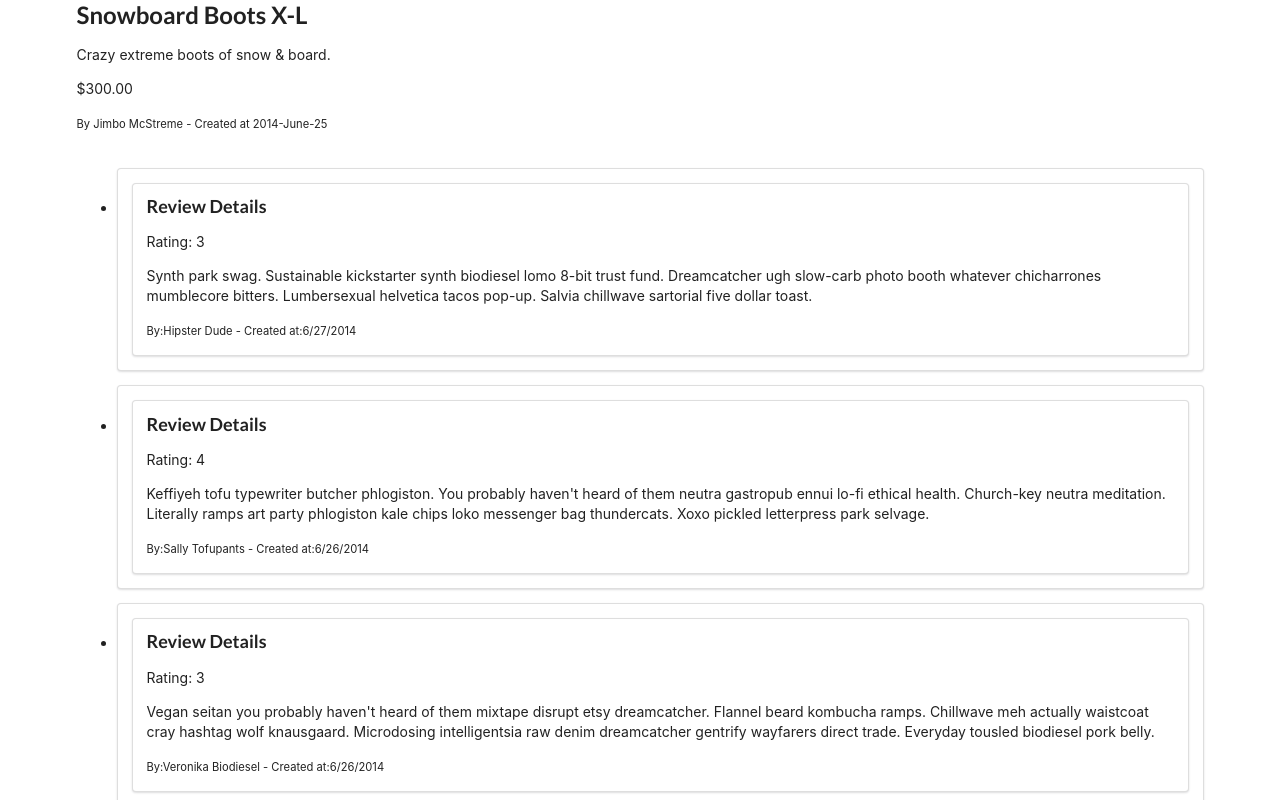
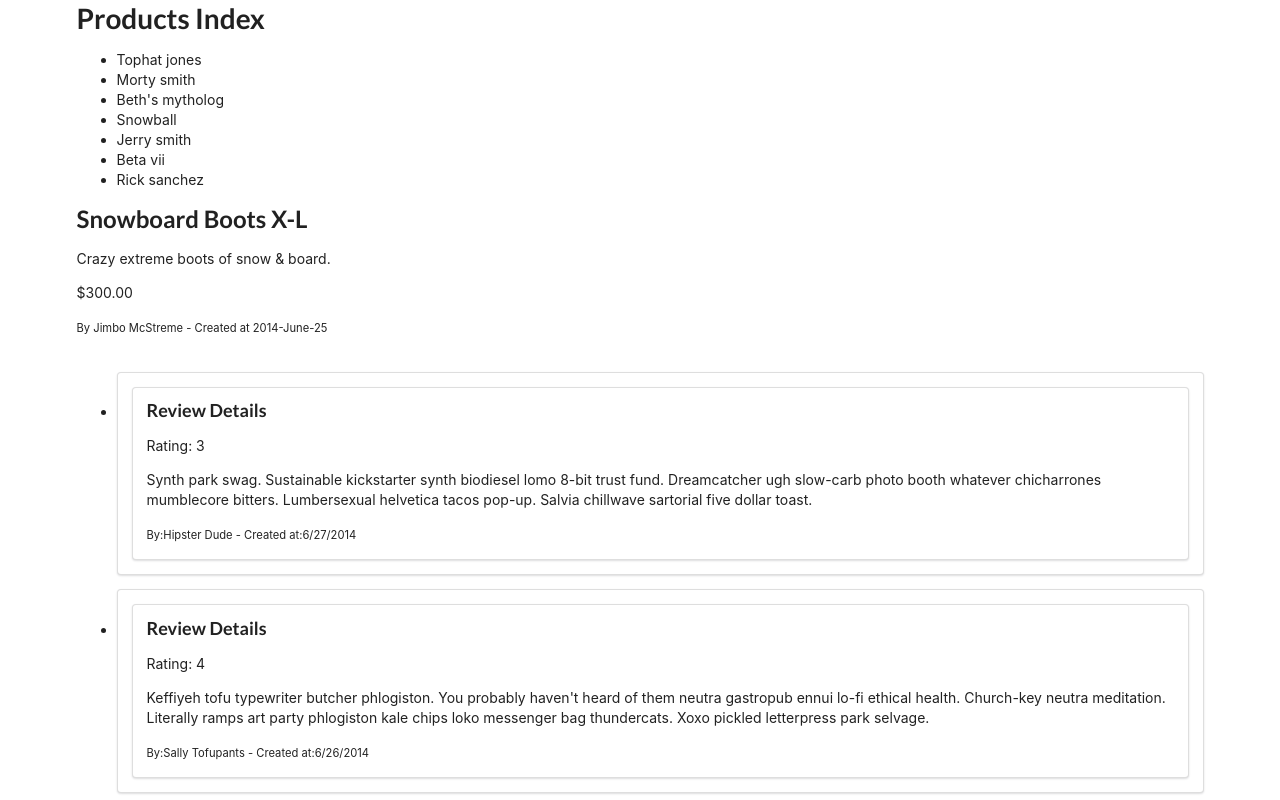
Before and after one commit to DaseulChun/amazon_react, a React (Create React App) app: page /products in a window 1280 px wide. Shown: the top 800 px of the page. Built offline with nearby package versions, Linux system fonts and the light colour scheme.

Commit message:
add ProductIndex

```diff
--- a/src/App.js
+++ b/src/App.js
@@ -1,10 +1,12 @@
 import React from 'react';
 import ProductShowPage from './components/ProductShowPage';
+import ProductIndex from './components/ProductIndex';
 import './App.css';
 
 function App() {
   return (
     <div className="ui container">
+      <ProductIndex />
       <ProductShowPage />
     </div>
   );
--- a/src/components/ProductIndex.js
+++ b/src/components/ProductIndex.js
@@ -0,0 +1,28 @@
+import React, { Component } from 'react';
+import products from '../data/products';
+
+class ProductIndex extends Component {
+  constructor(props) {
+    super(props);
+    this.state = {
+      products: [ ...products ]
+    }
+  }
+  render() {
+    return (
+      <main className="ProductIndex">
+        <h1>Products Index</h1>
+        <ul>
+          {this.state.products.map((product, index) => (
+            <li key={index}>
+              <p>
+                {product.title}
+              </p>
+            </li>
+          ))}
+        </ul>
+      </main>
+    )
+  }
+}
+export default ProductIndex;
--- /dev/null
+++ b/src/data/products.js
@@ -0,0 +1,79 @@
+export default [
+  {
+      "id": 117,
+      "title": "Tophat jones",
+      "price": 5,
+      "seller": {
+          "id": 33,
+          "first_name": "Keanu",
+          "last_name": "Murazik",
+          "full_name": "Keanu Murazik"
+      }
+  },
+  {
+      "id": 177,
+      "title": "Morty smith",
+      "price": 6,
+      "seller": {
+          "id": 19,
+          "first_name": "Ward",
+          "last_name": "Cartwright",
+          "full_name": "Ward Cartwright"
+      }
+  },
+  {
+      "id": 65,
+      "title": "Beth's mytholog",
+      "price": 8,
+      "seller": {
+          "id": 9,
+          "first_name": "Neva",
+          "last_name": "Trantow",
+          "full_name": "Neva Trantow"
+      }
+  },
+  {
+      "id": 41,
+      "title": "Snowball",
+      "price": 3,
+      "seller": {
+          "id": 48,
+          "first_name": "Isaac",
+          "last_name": "Spinka",
+          "full_name": "Isaac Spinka"
+      }
+  },
+  {
+      "id": 173,
+      "title": "Jerry smith",
+      "price": 5,
+      "seller": {
+          "id": 44,
+          "first_name": "Anibal",
+          "last_name": "Ondricka",
+          "full_name": "Anibal Ondricka"
+      }
+  },
+  {
+      "id": 300,
+      "title": "Beta vii",
+      "price": 4,
+      "seller": {
+          "id": 12,
+          "first_name": "Abbey",
+          "last_name": "Watsica",
+          "full_name": "Abbey Watsica"
+      }
+  },
+  {
+      "id": 301,
+      "title": "Rick sanchez",
+      "price": 10,
+      "seller": {
+          "id": 23,
+          "first_name": "Gregoria",
+          "last_name": "Koepp",
+          "full_name": "Gregoria Koepp"
+      }
+  }
+]
```
Also changed, not shown: src/data/singleProduct.js (added, +52 -0 lines).
